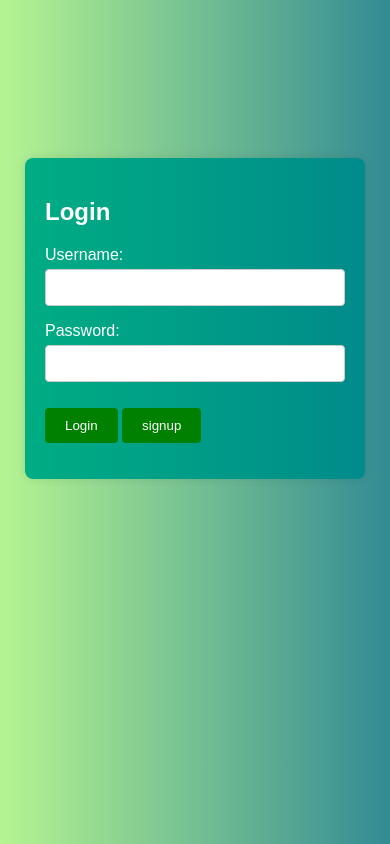
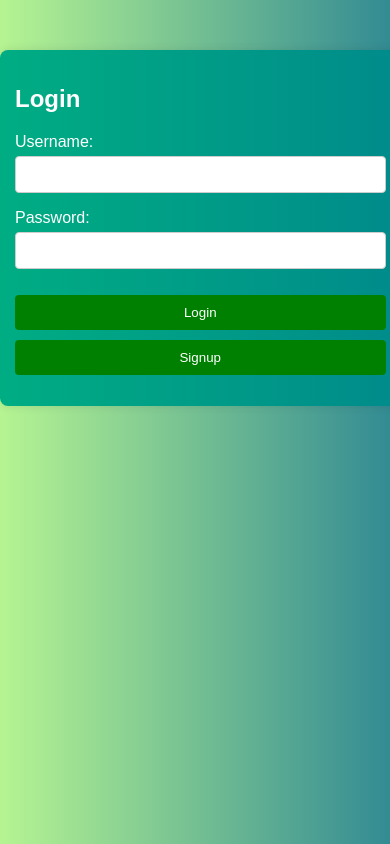
Before and after one commit to ansarkp10/akmedia, a Django app: page /login/ in a window 390 px wide. Run offline with Django 5.2, Linux system fonts and the light colour scheme.

Commit message:
Update login.html

```diff
--- a/content/templates/login.html
+++ b/content/templates/login.html
@@ -8,11 +8,13 @@ body {
       padding-top: 150px;
       font-family: Arial, sans-serif;
       background: linear-gradient(to right, rgb(182, 244, 146), rgb(51, 139, 147)); /* Greenish gradient for the body */
+      margin: 0;
     }
 
     /* Form box with a greenish gradient */
     .form-box {
-  width: 300px;
+      width: 90%;
+      max-width: 400px;
       padding: 20px;
       margin: auto;
       background: linear-gradient(to right, #00AD83, #008B8B); /* Pale Green to Crayola Green gradient */
@@ -50,15 +52,37 @@ button {
       cursor: pointer;
       margin-top: 10px;
       transition: background-color 0.3s ease;
+      width: 100%;
     }
 
     button:hover {
       background-color: #006600; /* Even darker green */
     }
 
+    button a {
+      color: white;
+      text-decoration: none;
+      display: block;
+    }
+
+    /* Responsive design */
+    @media (max-width: 600px) {
+      body {
+        padding-top: 50px;
+      }
+
+      .form-box {
+        width: 95%;
+        padding: 15px;
+      }
+
+      button {
+        padding: 10px;
+      }
+    }
   </style>
 </head>
-  <div class="form-box"> <!-- Wrap the form in a div with class "form-box" -->
+<div class="form-box">
   <h2>Login</h2>
   <form method="post" enctype="multipart/form-data" action="{% url 'login' %}">
     {% csrf_token %}
@@ -74,8 +98,7 @@ button:hover {
       <input type="password" name="password">
     </p>
     <button type="submit">Login</button>
-      <button type="submit"><a href="{% url 'signup' %}" style="color: white; text-decoration: none;">signup</a></button>
+    <button type="button" onclick="window.location.href='{% url 'signup' %}'">Signup</button>
   </form>
-
-  </div> <!-- Close the div -->
+</div>
 {% endblock %}
```
Lines whose indentation alone changed are shown as unchanged.
